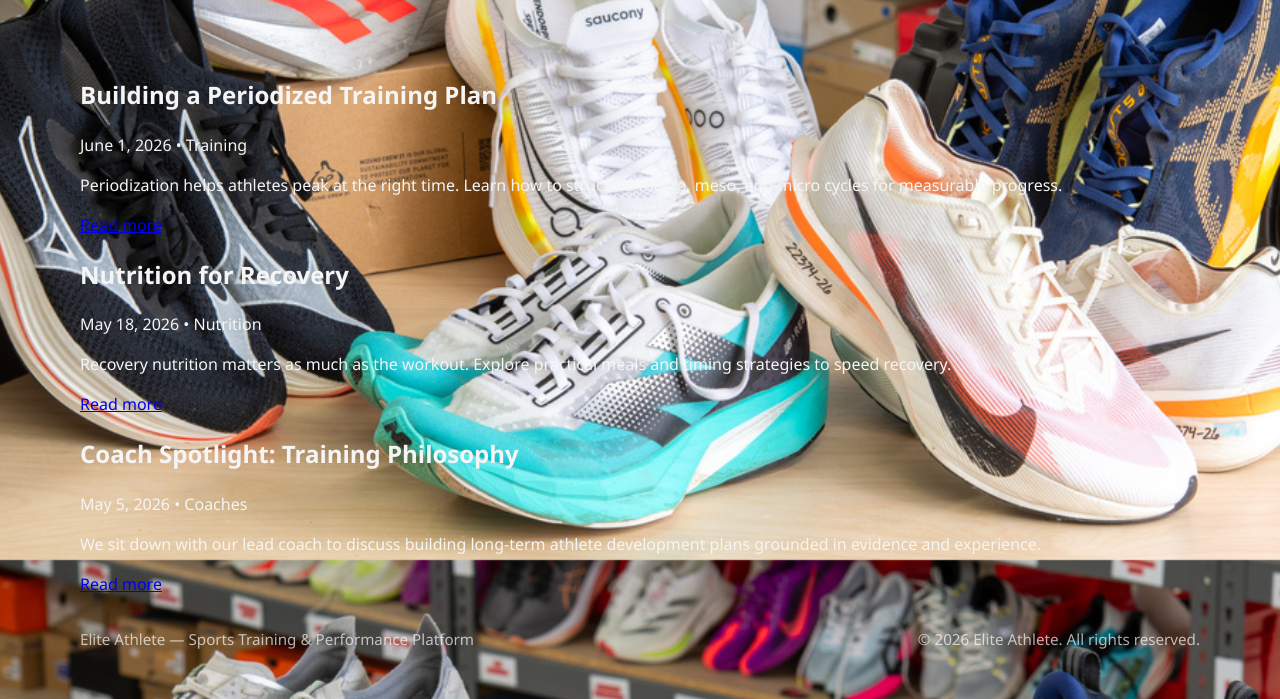
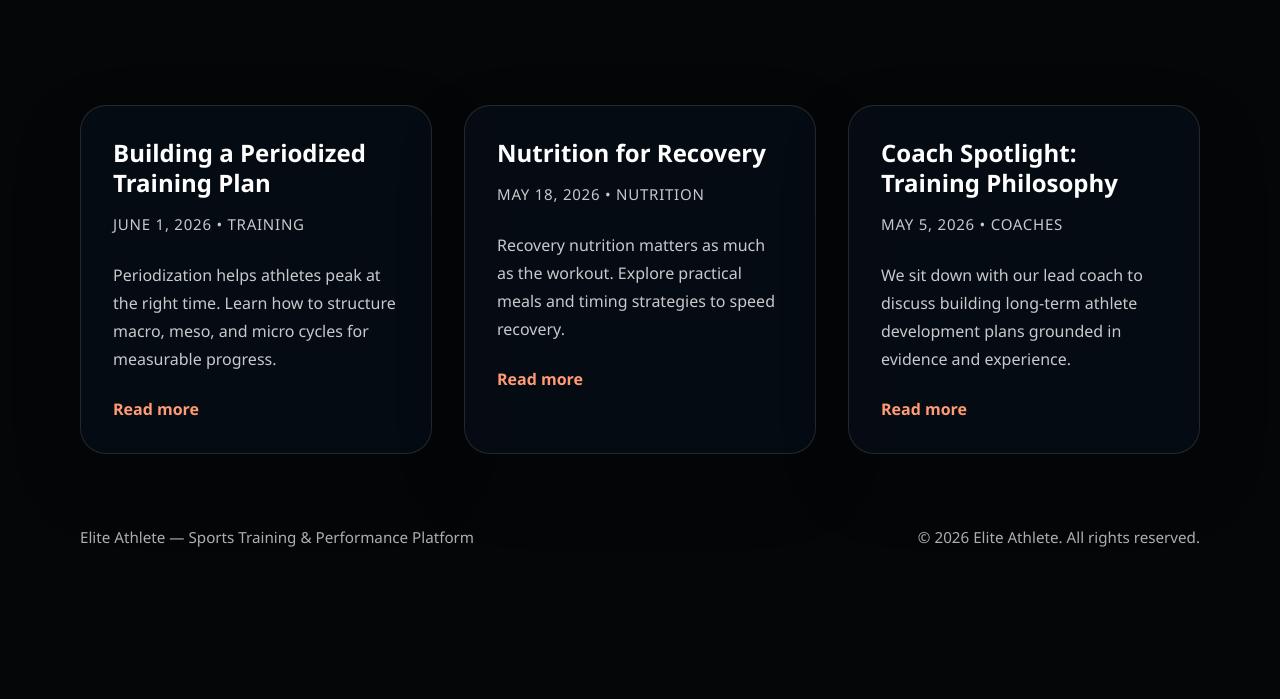
Before and after one commit to davidnkariuki-rgb/Elite_Athlete, a plain HTML site: page pages/blog.html in a window 1280 px wide. Shown: the part 240-939 px from the top of the page. After the commit the page ends 837 px from the top, so only its background shows below. Drawn offline with Linux system fonts and the light colour scheme.

Commit message:
blog page css done

```diff
--- a/css/style.css
+++ b/css/style.css
@@ -543,7 +543,60 @@ a.btn-secondary {
         grid-template-columns: 1fr;
     }
 }
+.posts-grid {
+    display: grid;
+    grid-template-columns: repeat(auto-fit, minmax(280px, 1fr));
+    gap: 2rem;
+    margin: 3rem auto 2.5rem;
+}
 
+.post-card {
+    background: rgba(7, 13, 23, 0.82);
+    border: 1px solid rgba(255, 255, 255, 0.12);
+    border-radius: 26px;
+    padding: 32px;
+    box-shadow: 0 28px 70px rgba(0, 0, 0, 0.18);
+    transition: transform 0.25s ease, box-shadow 0.25s ease;
+}
+
+.post-card:hover {
+    transform: translateY(-4px);
+    box-shadow: 0 32px 80px rgba(0, 0, 0, 0.22);
+}
+
+.post-card h2 {
+    margin: 0 0 0.8rem;
+    font-size: 1.5rem;
+    color: #fff;
+    line-height: 1.25;
+}
+
+.post-meta {
+    margin: 0 0 1.2rem;
+    font-size: 0.94rem;
+    letter-spacing: 0.05em;
+    text-transform: uppercase;
+    color: #ff9b75;
+}
+
+.post-card p {
+    margin: 0 0 1.5rem;
+    color: rgba(255, 255, 255, 0.78);
+    line-height: 1.75;
+}
+
+.read-more {
+    display: inline-flex;
+    align-items: center;
+    color: #ff9b75;
+    text-decoration: none;
+    font-weight: 700;
+    transition: color 0.2s ease;
+}
+
+.read-more:hover {
+    color: #fff;
+}
 /* Shop Page Background */
 body.shop-page {
     background-image: url('../assets/backgroundimages/shopbackground.jpg');
--- a/pages/blog.html
+++ b/pages/blog.html
@@ -6,7 +6,7 @@
 		<title>Blog — Elite Athlete</title>
 		<link rel="stylesheet" href="../css/style.css">
 	</head>
-	<body class="page-background">
+	<body class="blog-page">
 		<header class="site-header">
 			<div class="container header-inner">
 				<a class="brand" href="index.html">Elite Athlete</a>
```
